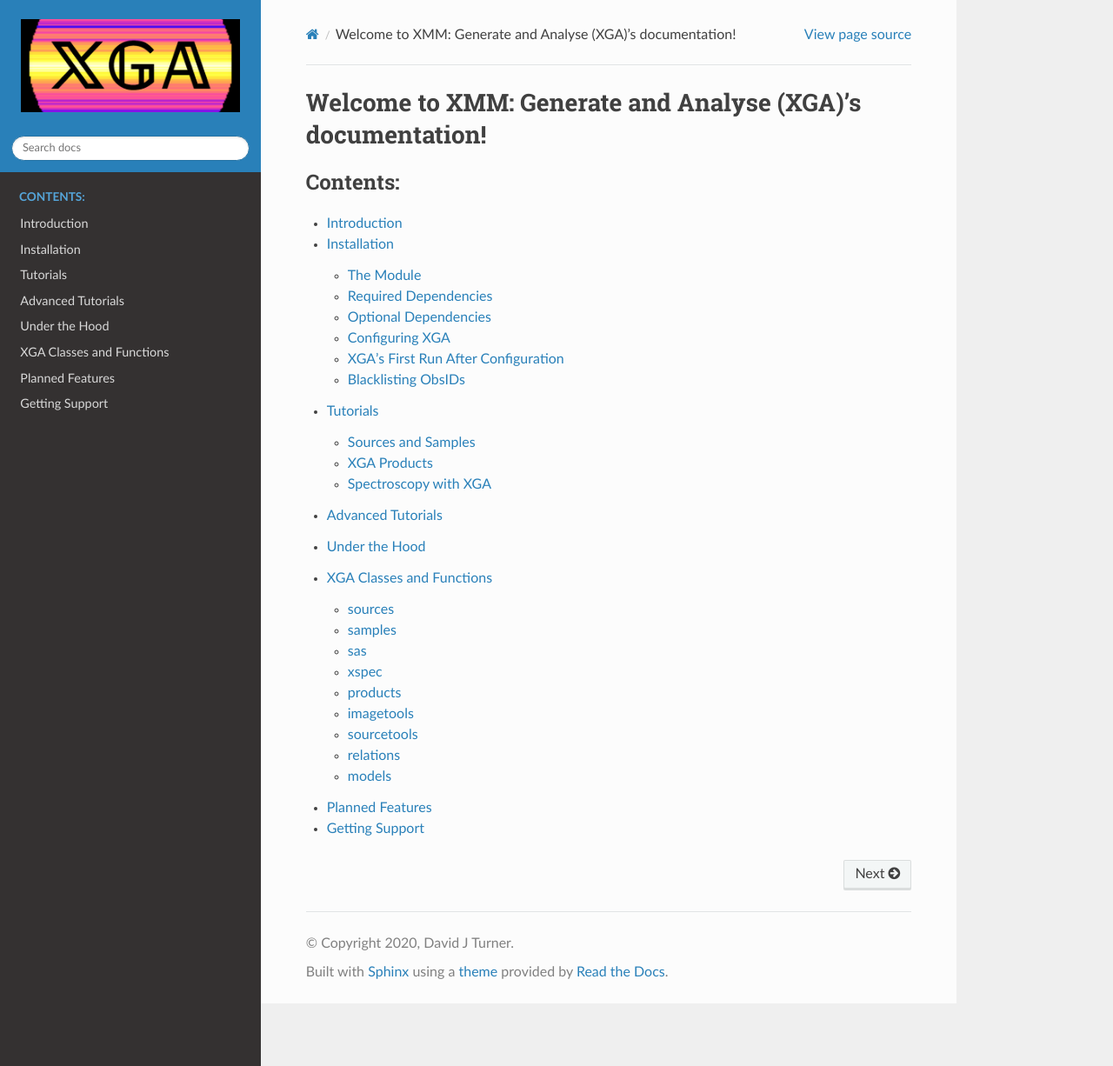
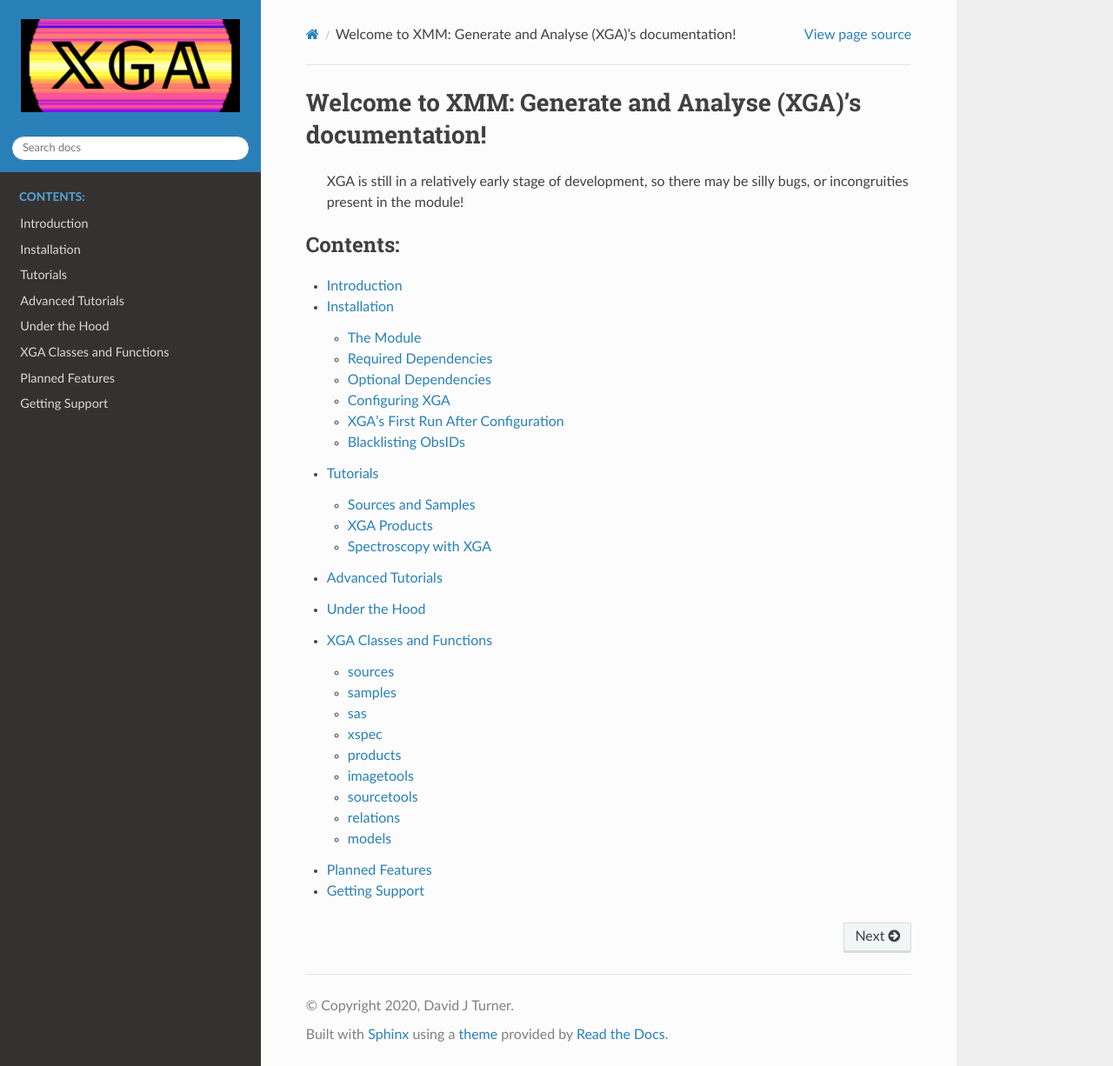
Before and after one commit to DavidT3/XGA, a Sphinx documentation site: the page built from docs/source/index.rst, in a window 1280 px wide and 1226 px high. Shown: the whole window at 87% size. Built offline with Sphinx 7.4.7 and the Read the Docs theme 2.0.0, drawn with Linux system fonts in a browser that asks for light colours; pages that are not in the unit, such as notebooks, are missing from menus.

Commit message:
Adding a disclaimer to the index page, for issue #489

```diff
--- a/docs/source/index.rst
+++ b/docs/source/index.rst
@@ -5,6 +5,8 @@
 
 Welcome to XMM: Generate and Analyse (XGA)'s documentation!
 ===========================================================
+   XGA is still in a relatively early stage of development, so there may be silly bugs, or incongruities present
+   in the module!
 
 .. toctree::
    :maxdepth: 2
```
